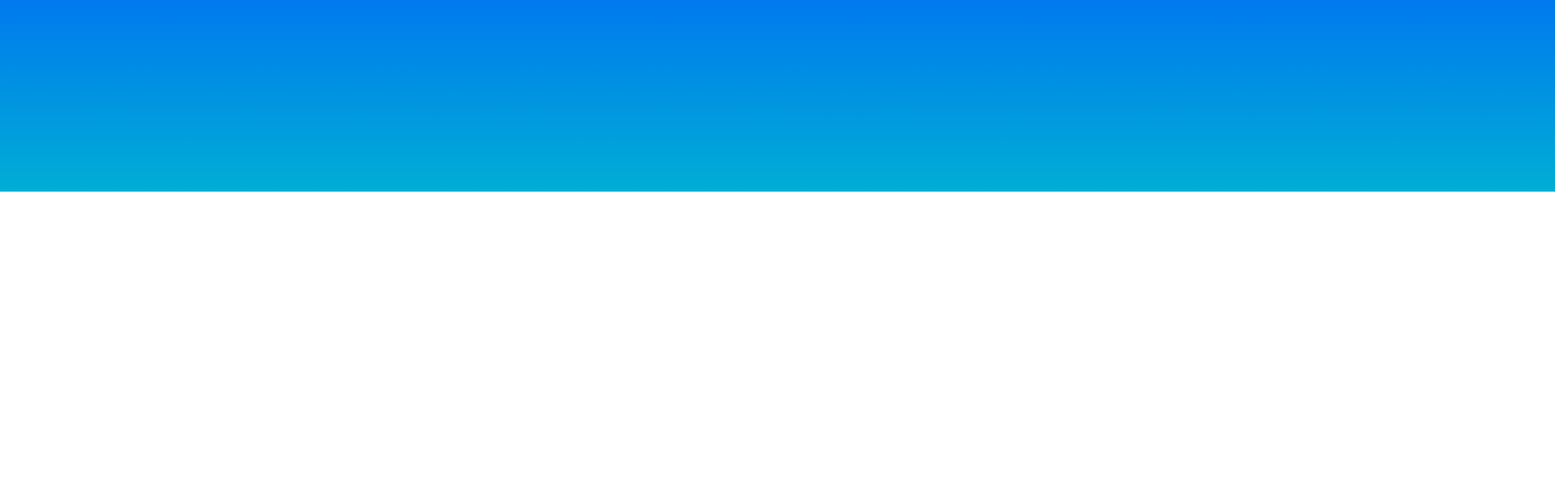
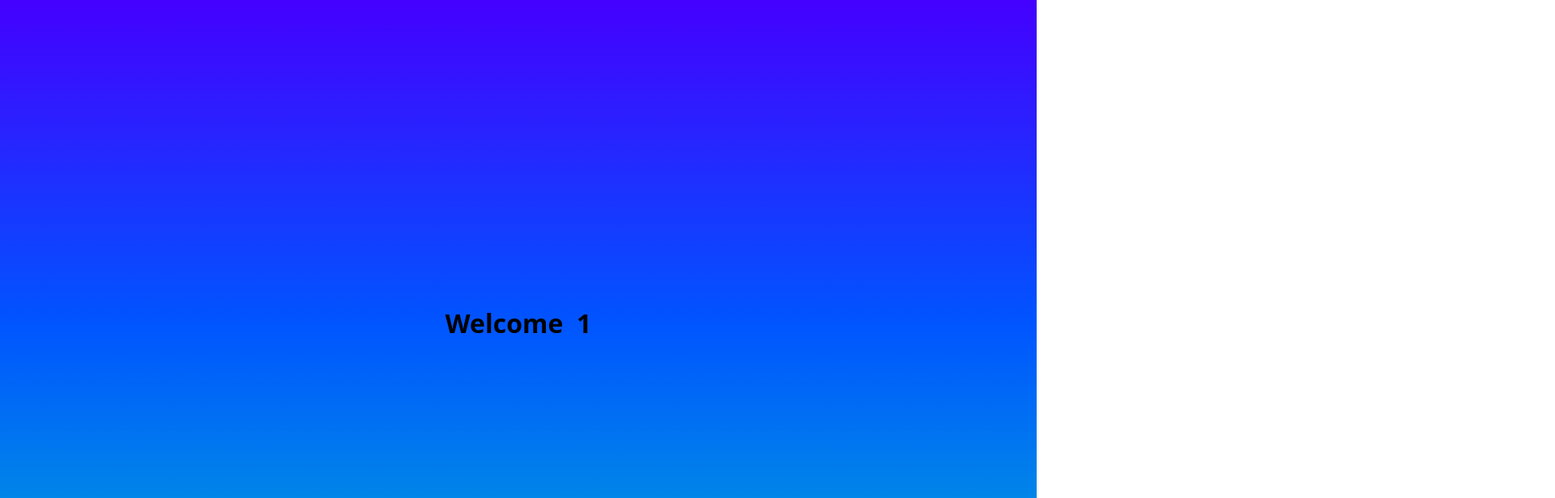
Before and after one commit to ericmcgonagle/candidateSelector, an Angular app: page /candidate-card/1 in a window 1280 px wide. Shown: the top 616 px of the page at 81% size, 1920 px wide, since content can reach past the window. Built offline with nearby package versions, Linux system fonts and the light colour scheme.

Commit message:
updated UI for candidate card page

```diff
--- a/src/app/candidate-card-page/candidate-card-page.component.css
+++ b/src/app/candidate-card-page/candidate-card-page.component.css
@@ -1,12 +1,22 @@
 html, body {
     margin: 0;
     padding: 0;
+    width: 100vw;
+    height: 100vh;
+    overflow-x: hidden;
+    overflow-y: auto;
+}
+
+.page-wrapper {
+    position: relative;
+    width: 100vw;
     height: 100%;
-    width: 100%;
+    margin: 0;
+    padding: 0;
 }
 
 .replacement-text {
-    text-decoration: underline;;
+    text-decoration: underline;
     margin: 0;
     padding: 0;
 }
@@ -15,6 +25,12 @@ html, body {
     text-align: center;
     margin: 0;
     display: inline-block;
+    background: black;
+    -webkit-background-clip: text;
+    -webkit-text-fill-color: transparent;
+    background-clip: text;
+    font-size: 2rem;
+    font-weight: bold;
   }
 
 .center-container {
@@ -23,8 +39,9 @@ html, body {
     flex-direction: row;
     justify-content: center;
     align-items: center;
-    padding-top: 100vh;
+    padding-top: 50px;
     gap: 75px;
+    overflow: hidden;
 }
 
 .header-container{
@@ -34,11 +51,15 @@ html, body {
     align-items: center;
     top: 0;
     width: 100%;
-    height: 100%;
+    height: 100vh;
+    background: linear-gradient(to bottom, #4400ff, #0055ff, #00aed5);
+    overflow-x: hidden;
+    margin: 0;
+    padding: 0;
 }
 
 .spacer-padding {
-    height: 750px;
+    height: 500px;
 }
 
 .card {
@@ -55,12 +76,10 @@ html, body {
     }
 }
 
-.bg-gradient {
-    background: linear-gradient(to right, #4400ff, #0055ff, #00aed5);
+
+.content-container {
+    position: relative;
+    width: 100%;
+    top: 0;
+    margin-top: 0;
 }
-
-.background-user-info-container {
-    background: linear-gradient(to bottom, #4400ff, #0055ff, #00aed5);
-    width: 3400px;
-    height: 100vh;
-}
--- a/src/app/candidate-card-page/candidate-card-page.component.html
+++ b/src/app/candidate-card-page/candidate-card-page.component.html
@@ -1,14 +1,16 @@
 <body>
-    <div class="background-user-info-container">
+    <div class="page-wrapper">
             <div class="header-container">
-            <p class="centered-inline-text rounded-full p-2 bg-gradient">Welcome&nbsp; <span
+                <p class="centered-inline-text rounded-full p-2">Welcome&nbsp; <span
                         class="replacement-text">{{memberName}}</span></p>
             </div>
-    </div>
 
+        <div class="content-container">
             <div class="center-container">
                 <ng-container *ngFor="let card of cards">
                     <app-card [title]="card.title" [content]="card.content"></app-card>
                 </ng-container>
             </div>
+        </div>
+    </div>
 </body>
```
Lines whose indentation alone changed are shown as unchanged.
